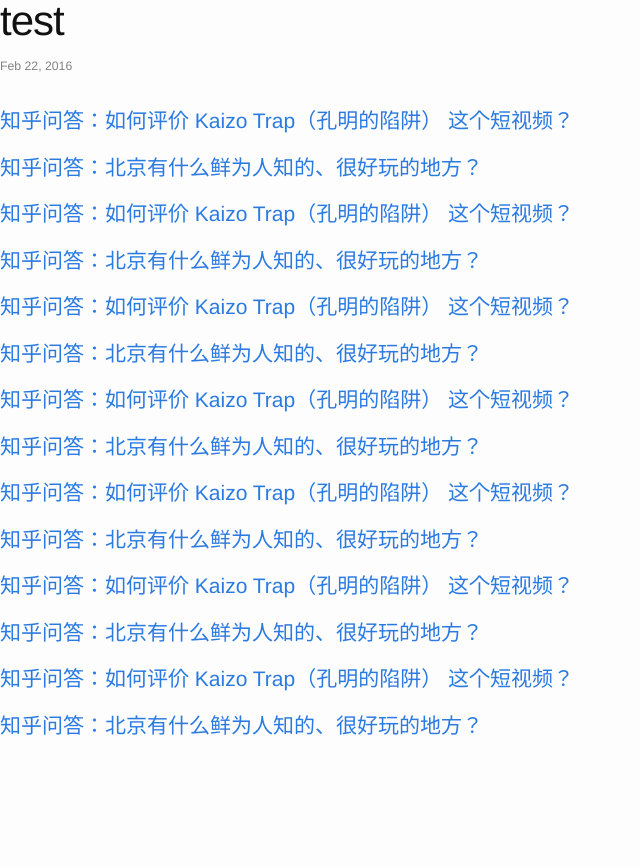
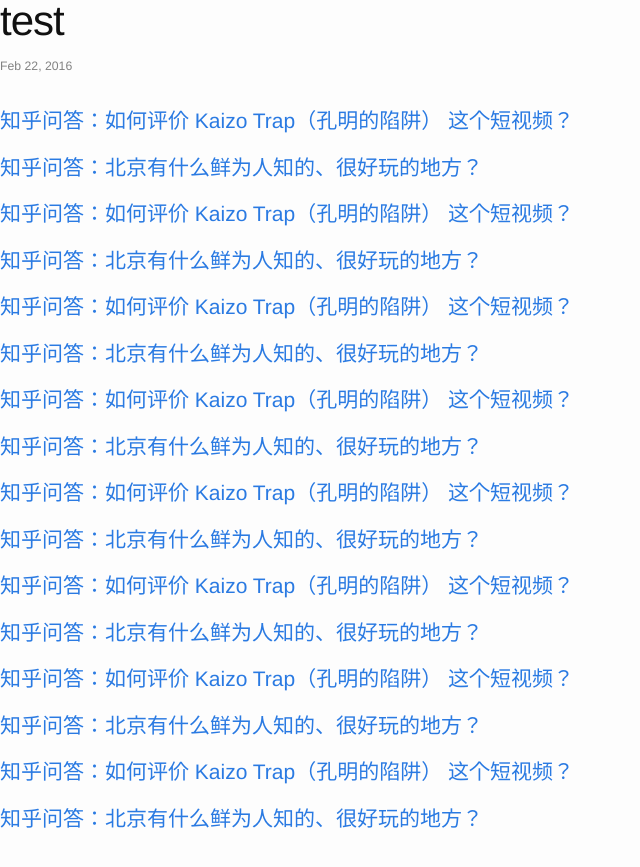
Before and after one commit to cnwarden/cnwarden.github.io, a Jekyll site: the page built from _posts/2016-02-22-test.markdown, in a window 1280 px wide. Shown: the top 867 px of the page, without its empty margins (0-640 px from the left). Built offline with Jekyll 4.4.1, drawn with Linux system fonts in a browser that asks for light colours.

Commit message:
auto commit

```diff
--- a/_posts/2016-02-22-test.markdown
+++ b/_posts/2016-02-22-test.markdown
@@ -32,3 +32,7 @@ categories: update
 # [知乎问答：如何评价 Kaizo Trap（孔明的陷阱） 这个短视频？](http://www.zhihu.com/question/40365972/answer/86325688)
 
 # [知乎问答：北京有什么鲜为人知的、很好玩的地方？](http://www.zhihu.com/question/25835899/answer/87483522)
+
+# [知乎问答：如何评价 Kaizo Trap（孔明的陷阱） 这个短视频？](http://www.zhihu.com/question/40365972/answer/86325688)
+
+# [知乎问答：北京有什么鲜为人知的、很好玩的地方？](http://www.zhihu.com/question/25835899/answer/87483522)
```
